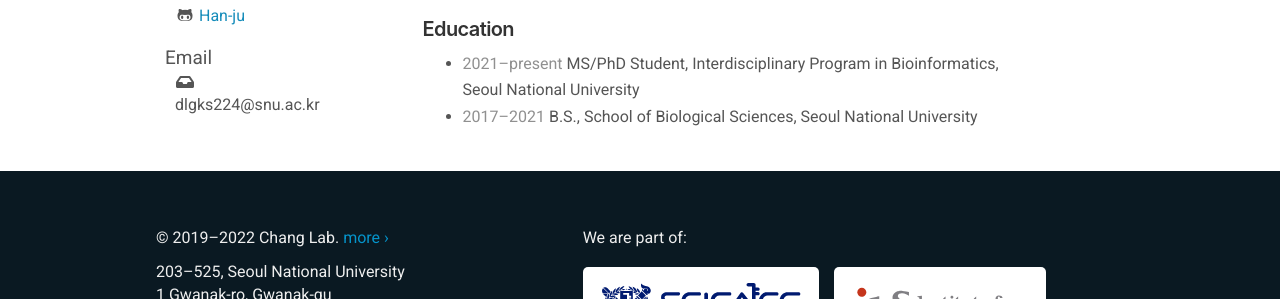
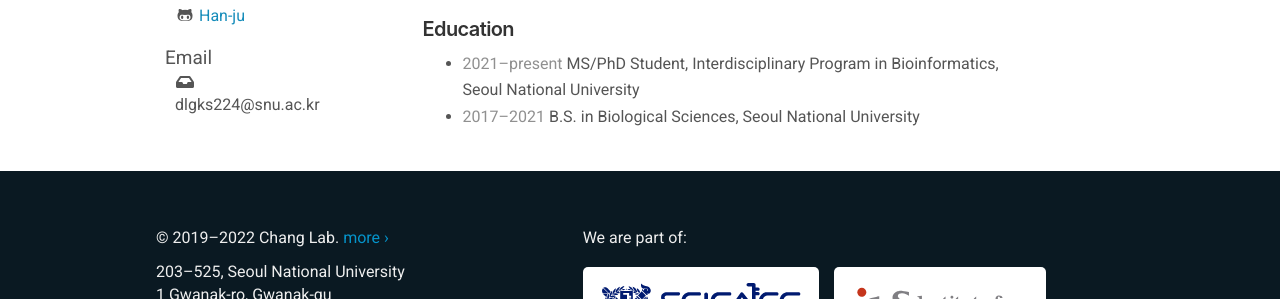
Before and after one commit to ChangLabSNU/ChangLabSNU.github.io, a Jekyll site: the page built from _pages/team/hanju-lee.md, in a window 1280 px wide. Shown: the part 472-771 px from the top of the page. Built offline with Jekyll 4.4.1, drawn with Linux system fonts in a browser that asks for light colours; nearby versions of some CDN libraries; some web fonts are replaced.

Commit message:
Fix inconsistencies.

```diff
--- a/_pages/team/hanju-lee.md
+++ b/_pages/team/hanju-lee.md
@@ -19,5 +19,5 @@ Hanju Lee studies bioinformatics and statistics to develop method measuring leng
 
 <ul class="chronological">
   <li><span>2021–present</span> MS/PhD Student, Interdisciplinary Program in Bioinformatics, Seoul National University</li>
-  <li><span>2017–2021</span> B.S., School of Biological Sciences, Seoul National University</li>
+  <li><span>2017–2021</span> B.S. in Biological Sciences, Seoul National University</li>
 </ul>
```
Also changed, not shown: _pages/team/ari-hong.md (+1 -1 lines), _pages/team/yongkuk-choi.md (+2 -2 lines).
